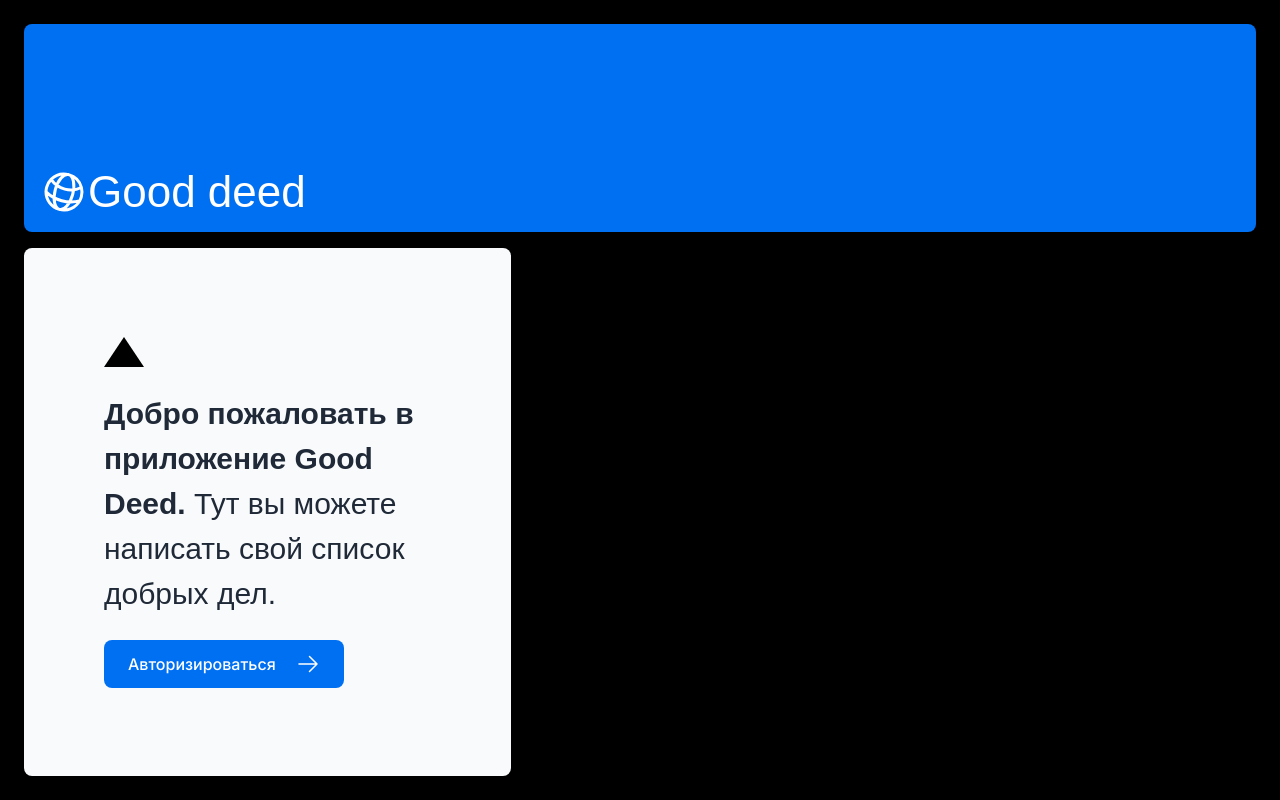
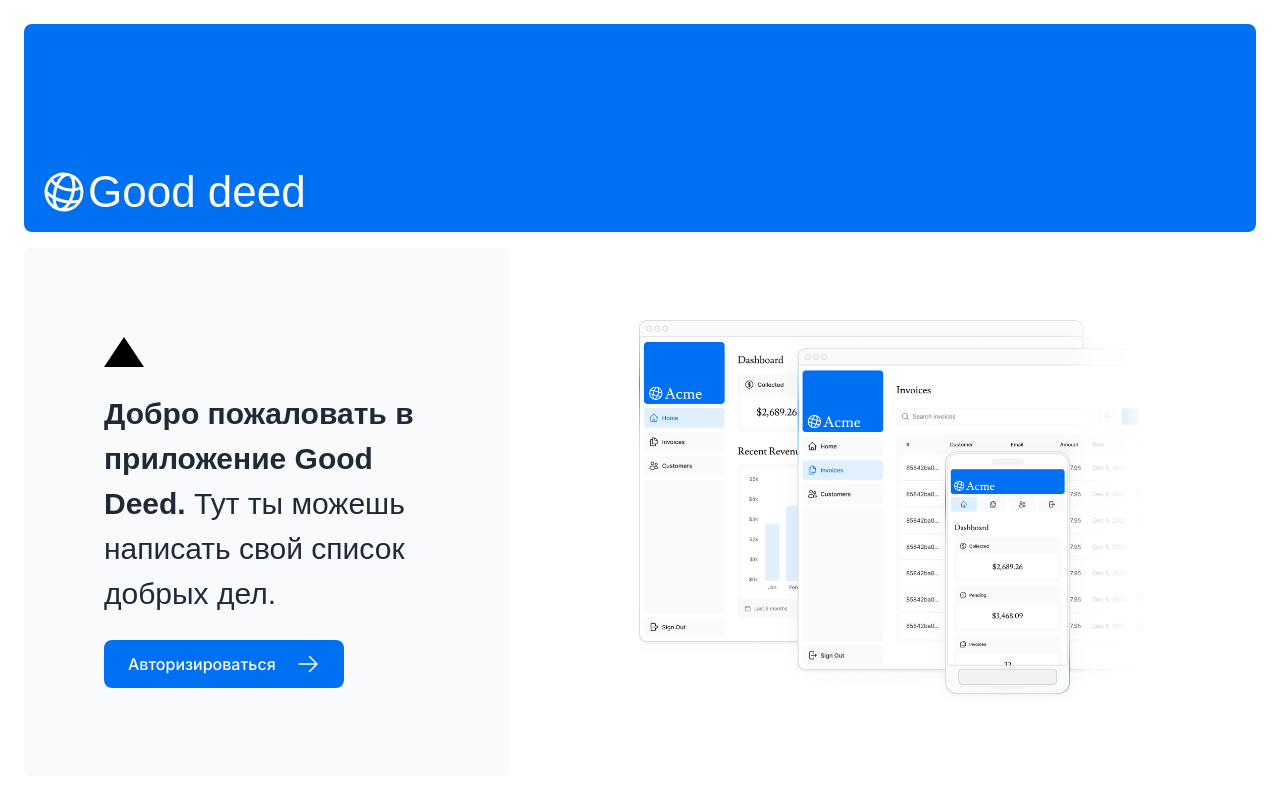
Before and after one commit to blinkEgor/good-deed, a Next.js app: page / in a window 1280 px wide. Built offline with nearby package versions, Linux system fonts and the light colour scheme; a web font is replaced by a local one.

Commit message:
add homePage's hero images

```diff
--- a/app/page.tsx
+++ b/app/page.tsx
@@ -4,6 +4,7 @@ import Link from 'next/link';
 import styles from '@/app/ui/home.module.css';
 // import variables from './variables.module.scss';
 import { lusitana } from '@/app/ui/fonts';
+import Image from 'next/image';
 
 export default function Page() {
   return (
@@ -15,7 +16,7 @@ export default function Page() {
         <div className="flex flex-col justify-center gap-6 rounded-lg bg-gray-50 px-6 py-10 md:w-2/5 md:px-20">
         <div className={styles.shape}></div>
           <p className={`${lusitana.className} text-xl text-gray-800 md:text-3xl md:leading-normal`}>
-            <strong>Добро пожаловать в приложение Good Deed.</strong> Тут вы можете написать свой список добрых дел.
+            <strong>Добро пожаловать в приложение Good Deed.</strong> Тут ты можешь написать свой список добрых дел.
           </p>
           <Link
             href="/login"
@@ -26,6 +27,20 @@ export default function Page() {
         </div>
         <div className="flex items-center justify-center p-6 md:w-3/5 md:px-28 md:py-12">
           {/* Add Hero Images Here */}
+          <Image
+            src='/hero-desktop.png'
+            width={1000}
+            height={760}
+            className='hidden md:block'
+            alt='Снимки экрана проекта панели мониторинга, показывающие настольную версию'
+          />
+          <Image
+            src='/hero-mobile.png'
+            width={560}
+            height={620}
+            className='block md:hidden'
+            alt='Снимки экрана проекта панели мониторинга, показывающие мобильную версию'
+          />
         </div>
       </div>
     </main>
--- a/app/ui/global.css
+++ b/app/ui/global.css
@@ -16,8 +16,3 @@ input[type='number']::-webkit-outer-spin-button {
   -webkit-appearance: none;
   margin: 0;
 }
-
-body {
-  background-color: black;
-  color: white;
-}
```
Also changed, not shown: app/ui/home.module.css (line endings or trailing spaces).
